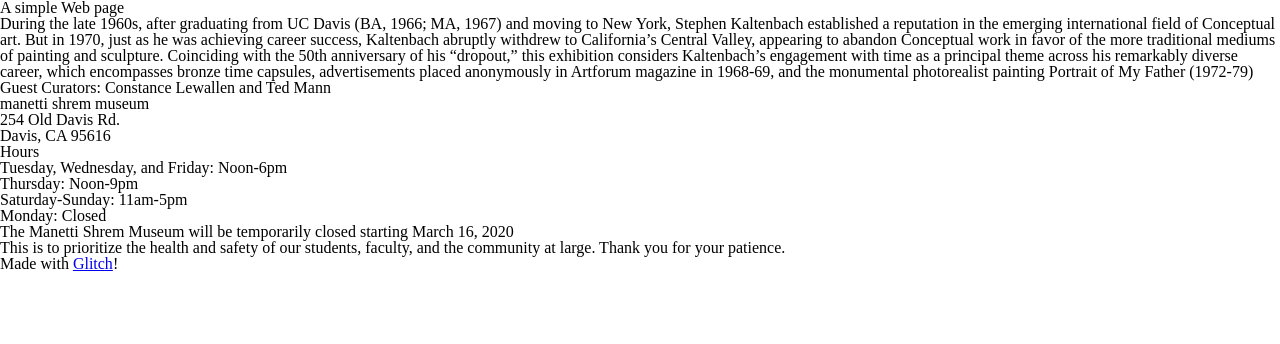
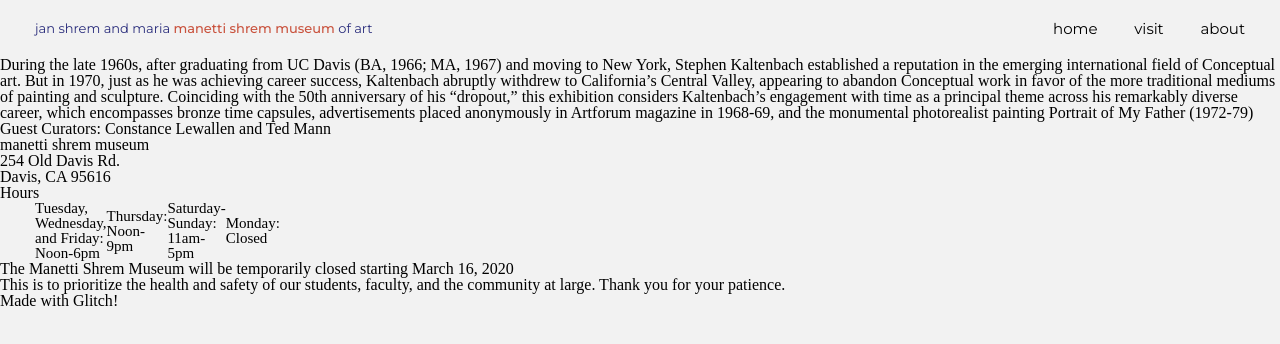
Before and after one commit to evelynsj/museum-exhibit, a plain HTML site: page public/museum.html in a window 1280 px wide. Drawn offline with Linux system fonts and the light colour scheme; a script that the page names is missing.

Commit message:
Responsive navbar and empty js file. Need to probably work on the mobile version more.

```diff
--- a/public/museum.html
+++ b/public/museum.html
@@ -9,15 +9,26 @@
   <meta name="viewport" content="width=device-width, initial-scale=1"> <!-- This will come in handy later -->
 
   <!-- import the webpage's css -->
+  <link rel="stylesheet" href="reset.css">
   <link rel="stylesheet" href="style.css">
-  <link rel="stylesheet" href="reset.css">
 
+  <!-- google fonts -->
+  <link href="https://fonts.googleapis.com/css2?family=Montserrat:wght@100;200;400;500;600;700&display=swap" rel="stylesheet">
 
 </head>
 
 <body>
   <header>
-    <h1>A simple Web page</h1>
+    <nav>
+      <div class="logo">
+        <h4>jan shrem and maria <span class="bold-logo">manetti shrem museum</span> of art</h4>
+      </div>
+      <ul>
+        <li><a href="#">home</a></li>
+        <li><a href="#">visit</a></li>
+        <li><a href="#">about</a></li>
+      </ul>
+    </nav>
   </header>
 
   <main>
--- a/public/style.css
+++ b/public/style.css
@@ -0,0 +1,91 @@
+body {
+    background-color: #f2f2f2;
+}
+
+a {
+    text-decoration: none;
+    color: #000000
+}
+
+a:hover {
+    border-bottom: 2px solid #808080;
+    color: #808080;
+}
+
+nav {
+    display: flex;
+    flex-direction: column;
+    font-family: 'Montserrat', sans-serif;
+}
+
+.logo {
+    text-align: center;
+    font-weight: 400;
+    font-size: 11px;
+    color: #2a2d7c;
+    padding: 12px 0;
+}
+
+.bold-logo {
+    color: #c9523d;
+    font-weight: 500;
+}
+
+ul {
+    display: flex;
+    justify-content: space-around;
+    padding: 7px 15px;
+}
+
+li {
+    font-size: 13px;
+}
+
+/* iPhone 6,7,8 */
+@media (min-width: 375px) {
+    .logo {
+        font-size: 12px;
+    }
+
+    li {
+        font-size: 14px;
+    }
+}
+
+/* iPhone 6,7,8+ */
+@media (min-width: 414px) {
+    .logo {
+        font-size: 13px;
+    }
+
+    li {
+        font-size: 15px;
+    }
+}
+
+@media (min-width: 768px) {
+    nav {
+        flex-direction: row;
+        justify-content: space-between;
+        padding: 20px 0;
+    }
+    .logo {
+        margin: 0 35px;
+    }
+    ul {
+        padding: 0;
+        align-items: center;
+        justify-content: space-between;
+        width: 20%;
+        margin: 0 35px;
+    }
+}
+
+@media (min-width: 992px) {
+    nav {
+        padding: 10px 0;
+    }
+    ul {
+        width: 15%;
+    }
+}
```
Also changed, not shown: public/script.js (added).
